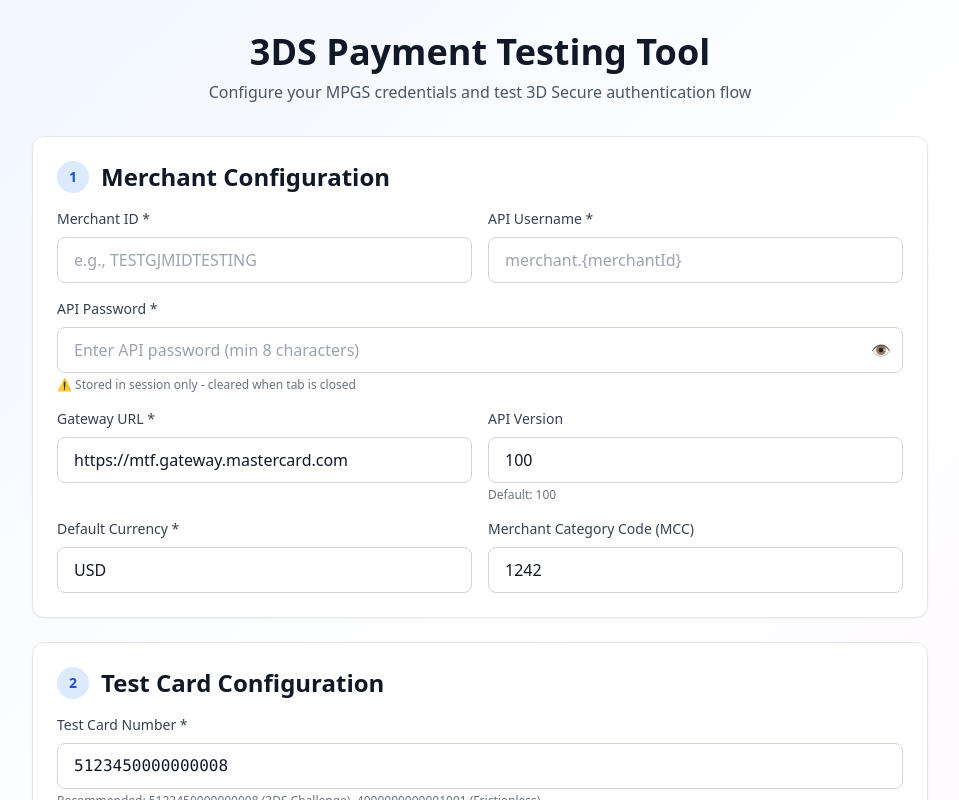
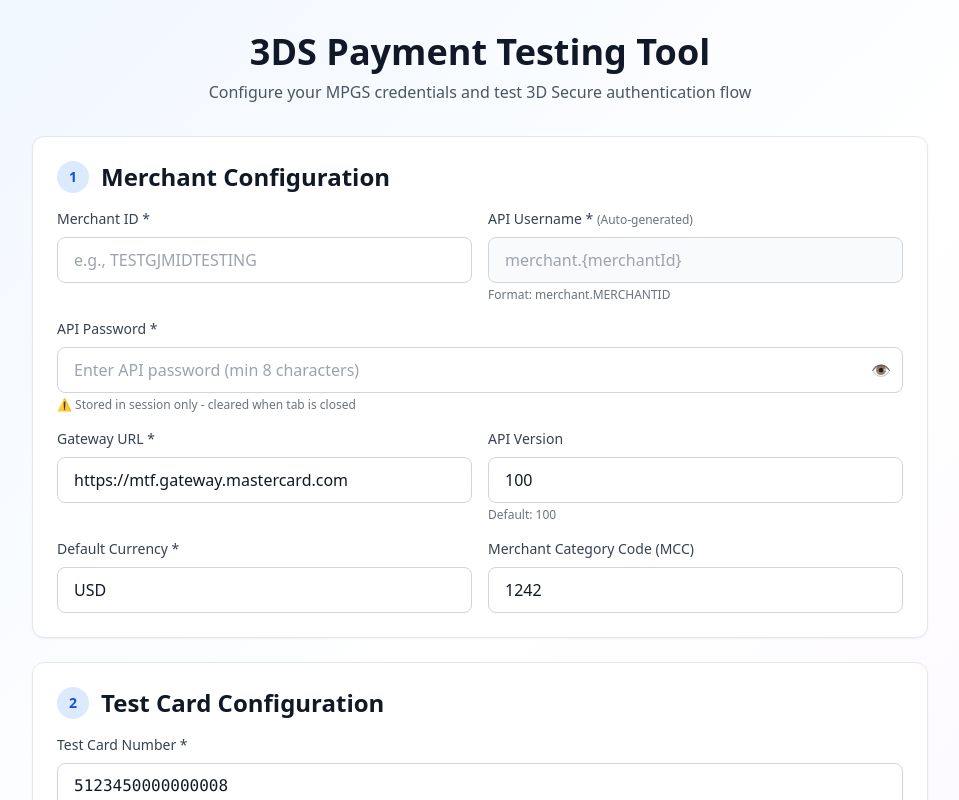
Before and after one commit to joshi700/Flow_3DS, a React (Vite) app: page /settings in a window 1280 px wide. Shown: the top 800 px of the page, without its empty margins (160-1119 px from the left). Built offline with nearby package versions, Linux system fonts and the light colour scheme.

Commit message:
Auto-generate API Username from Merchant ID
Automatically updates API Username based on Merchant ID changes and adjusts the input field to be read-only with a format hint.

```diff
--- a/src/pages/SettingsPage.jsx
+++ b/src/pages/SettingsPage.jsx
@@ -12,7 +12,15 @@
   const [showPassword, setShowPassword] = useState(false);
 
   const handleConfigChange = (field, value) => {
-    updateConfig({ [field]: value });
+    // Auto-update API Username when Merchant ID changes
+    if (field === 'merchantId') {
+      updateConfig({
+        merchantId: value,
+        username: value ? `merchant.${value}` : ''
+      });
+    } else {
+      updateConfig({ [field]: value });
+    }
   };
 
   const handleTestCardChange = (field, value) => {
@@ -151,15 +159,19 @@
 
               <div>
                 <label className="block text-sm font-medium text-gray-700 mb-2">
-                  API Username *
+                  API Username * <span className="text-xs text-gray-500">(Auto-generated)</span>
                 </label>
                 <input
                   type="text"
-                  className="input-field"
+                  className="input-field bg-gray-50 cursor-not-allowed"
                   placeholder="merchant.{merchantId}"
                   value={config.username}
-                  onChange={(e) => handleConfigChange('username', e.target.value)}
+                  readOnly
+                  title="This field is automatically generated from the Merchant ID"
                 />
+                <p className="text-xs text-gray-500 mt-1">
+                  Format: merchant.{config.merchantId || 'MERCHANTID'}
+                </p>
               </div>
             </div>
 
```
